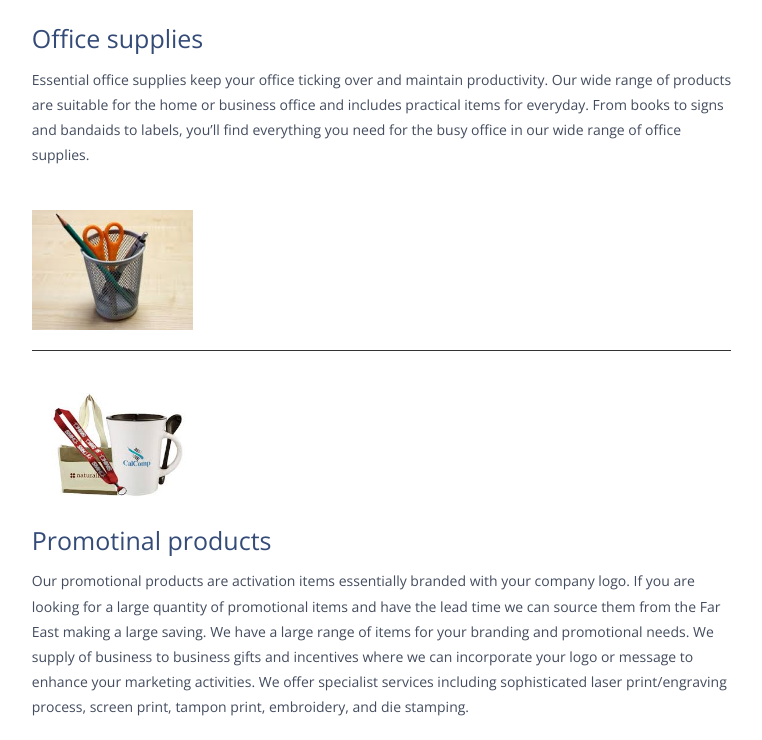
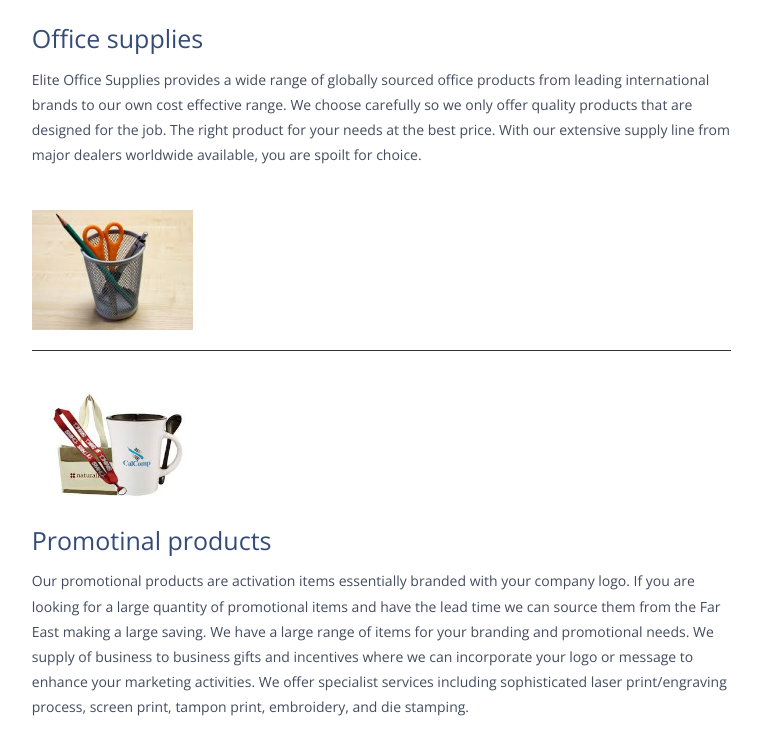
Before and after one commit to justkevin/elite, a plain HTML site: page service.html in a window 1280 px wide. Shown: the part 1559-2299 px from the top of the page, without its empty margins (66-828 px from the left). Drawn offline with nearby package versions, Linux system fonts and the light colour scheme; files that its build step writes are made by us from their sources.

Commit message:
soft changes

```diff
--- a/service.html
+++ b/service.html
@@ -82,7 +82,11 @@
 
 				<a href="#"><img src="images/offe.jpg" alt="" class="service_img1 img-responsive"/></a>
 				<h4><a href="#">Office supplies</a></h4>
-				<p class="para">Essential office supplies keep your office ticking over and maintain productivity. Our wide range of products are suitable for the home or business office and includes practical items for everyday. From books to signs and bandaids to labels, you’ll find everything you need for the busy office in our wide range of office supplies.</p>
+				<p class="para">Elite Office Supplies provides a wide range of globally sourced office products from leading international brands to our own cost effective range. We choose carefully so we only offer
+				quality products that are designed for the job. The right product for your needs at the best
+				price. With our extensive supply line from major dealers worldwide available, you are spoilt
+				for choice.
+				</p>
 				<a href="#"><img src="images/img1.jpg" alt="" class="service_img1 img-responsive"/></a>
 				<hr style="height:1px;border:none;color:#333;background-color:#333;" />
 
```
Also changed, not shown: index.html (+1 -1 lines).
